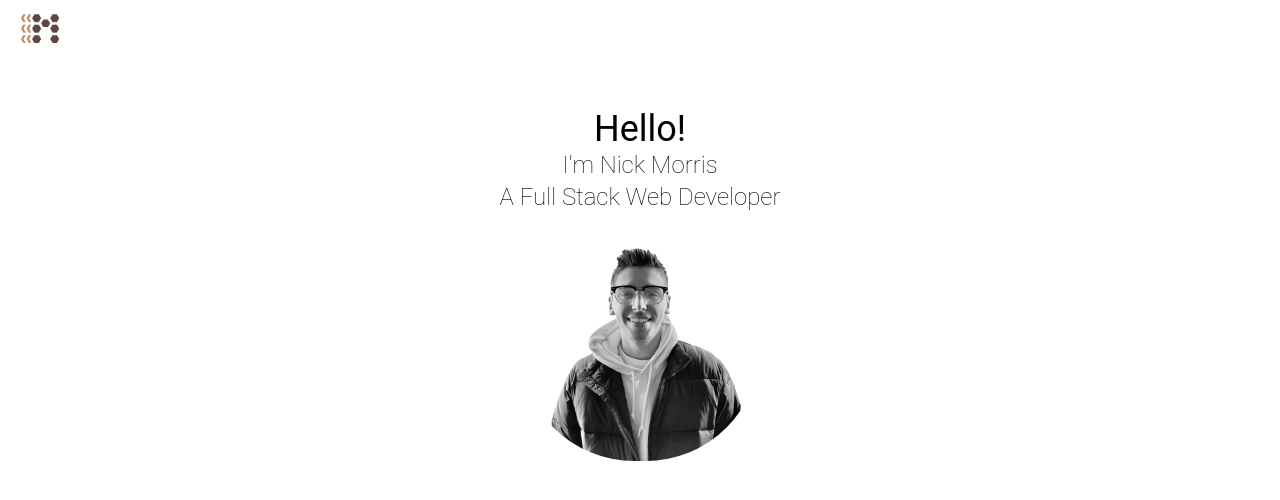
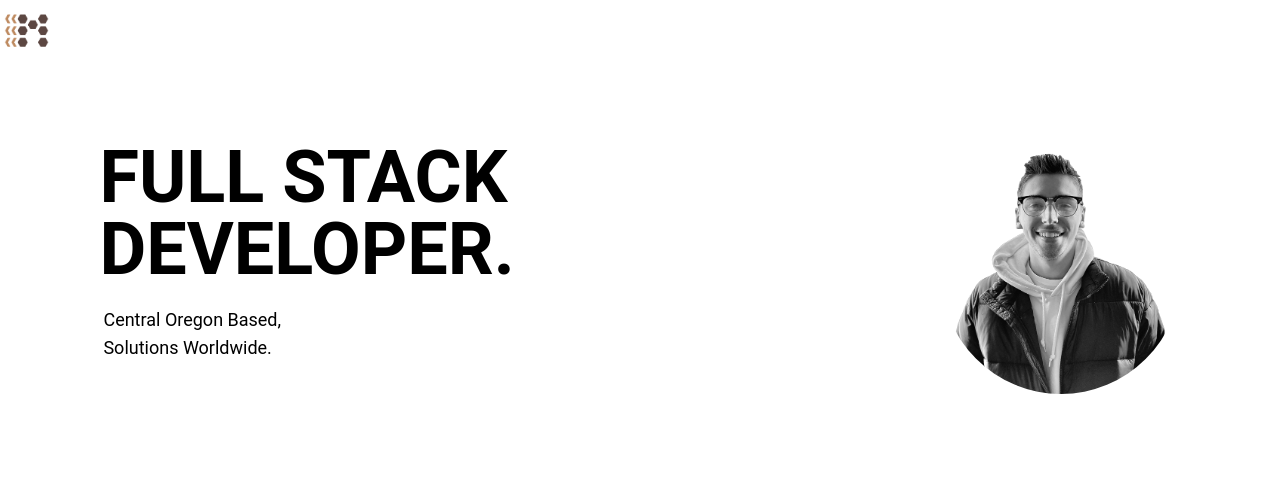
Before and after one commit to Morralytics/morralytics-portfolio, a Next.js app: page / in a window 1280 px wide. Shown: the top 500 px of the page. Built offline with nearby package versions, Linux system fonts and the light colour scheme.

Commit message:
Arrangments and styling to the homepage. Getting closer to the design I am looking for.

```diff
--- a/app/page.js
+++ b/app/page.js
@@ -2,20 +2,21 @@ import Image from "next/image";
 
 const page = () => {
   return (
-    <section className='w-full flex flex-col'>
-      <div className="flex flex-col items-center">
-        <h1 className="text-4xl font-normal">Hello!</h1>
-        <p className="text-2xl font-thin">I'm Nick Morris</p>
-        <p className="text-2xl font-thin">A Full Stack Web Developer</p>
+    <section className='w-full flex flex-wrap justify-center items-center mt-16'>
+      <div className="flex flex-col">
+        <p className="text-7xl w-1/2 font-bold">FULL STACK DEVELOPER.</p>
+        <section className="text-lg w-1/2 font-normal mt-4 p-1">
+          <p>Central Oregon Based,</p>
+          <p>Solutions Worldwide.</p>
+        </section>
       </div>
-      <div className="flex justify-center mt-5">
+      <div className="flex mt-10">
         <Image
-          src='/assets/images/Me_BW_Adjusted.png'
+          src='/assets/images/Me_BW.png'
           alt="Profile Picture"
           width={240}
           height={240}
           className="rounded-full"
-
         />
       </div>
     </section>
--- a/components/Nav.jsx
+++ b/components/Nav.jsx
@@ -12,15 +12,15 @@ const Nav = () => {
   const [toggleDropdown, setToggleDropdown] = useState(false);
 
   return (
-    <nav className=" w-full mb-16 pt-3 px-5">
+    <nav className=" w-full mb-10 pt-3 pr-5 pl-1">
       <section className="flex justify-between">
         {/* Logo image that links back to the main page */}
-        <Link href="/">
+        <Link href="/" className="flex items-end">
           <Image
             src="/assets/icons/PortfolioLogo.png"
             alt="Portfolio Logo"
-            width={40}
-            height={40}
+            width={45}
+            height={45}
           />
         </Link>
 
@@ -28,18 +28,34 @@ const Nav = () => {
         <div className="sm:hidden">
           <div className="flex flex-col items-end">
             <Bars3Icon
-              className="h-8 w-8 "
+              className="h-10 w-10"
               onClick={() => setToggleDropdown((prev) => !prev)}
             />
           </div>
         </div>
       </section>
       <section className={`absolute w-full pr-10`}>
-        <ul className={`${toggleDropdown ? 'translate-y-0 opacity-100' : '-translate-y-7 opacity-0'} duration-300 mt-3 w-full bg-white border-2 border-persion-orange rounded-md flex flex-col gap-2 items-start`}>
-          <li className="p-3 border-b border-b-persion-orange w-full text-lg font-extralight"><Link className="" href="#about-me">About me</Link></li>
-          <li className="p-3 pt-1 border-b border-b-persion-orange w-full text-lg font-extralight"><Link href="#tech-stack">Tech Stack</Link></li>
-          <li className="p-3 pt-1 border-b border-b-persion-orange w-full text-lg font-extralight"><Link href="#projects">Projects</Link></li>
-          <li className="p-3 pt-1 w-full text-lg font-extralight"><Link href="#contact">Contact</Link></li>
+        <ul
+          className={`${
+            toggleDropdown
+              ? "translate-y-0 opacity-100"
+              : "-translate-y-7 opacity-0"
+          } duration-300 mt-3 w-full bg-white border-2 border-persion-orange rounded-md flex flex-col gap-2 items-start`}
+        >
+          <li className="p-3 border-b border-b-persion-orange w-full text-lg font-extralight">
+            <Link className="" href="#about-me">
+              About me
+            </Link>
+          </li>
+          <li className="p-3 pt-1 border-b border-b-persion-orange w-full text-lg font-extralight">
+            <Link href="#tech-stack">Tech Stack</Link>
+          </li>
+          <li className="p-3 pt-1 border-b border-b-persion-orange w-full text-lg font-extralight">
+            <Link href="#projects">Projects</Link>
+          </li>
+          <li className="p-3 pt-1 w-full text-lg font-extralight">
+            <Link href="#contact">Contact</Link>
+          </li>
         </ul>
       </section>
     </nav>
```
Also changed, not shown: public/assets/images/Me_BW.png (added), public/assets/images/Me_BW_Adjusted.png (deleted).
